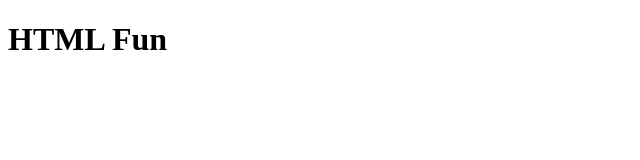
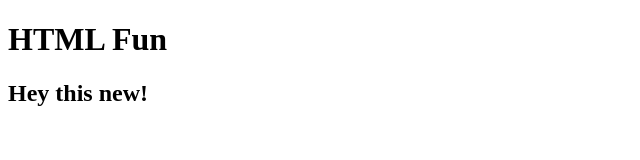
Before and after one commit to LimitToInfinity/githubHTMLFun, a plain HTML site: page index.html in a window 1280 px wide. Shown: the whole page, without its empty margins (0-640 px from the left). Drawn offline with Linux system fonts and the light colour scheme.

Commit message:
Adds h2 for testing.

```diff
--- a/index.html
+++ b/index.html
@@ -8,5 +8,6 @@
 </head>
 <body>
     <h1>HTML Fun</h1>
+    <h2>Hey this new!</h2>
 </body>
 </html>
```
